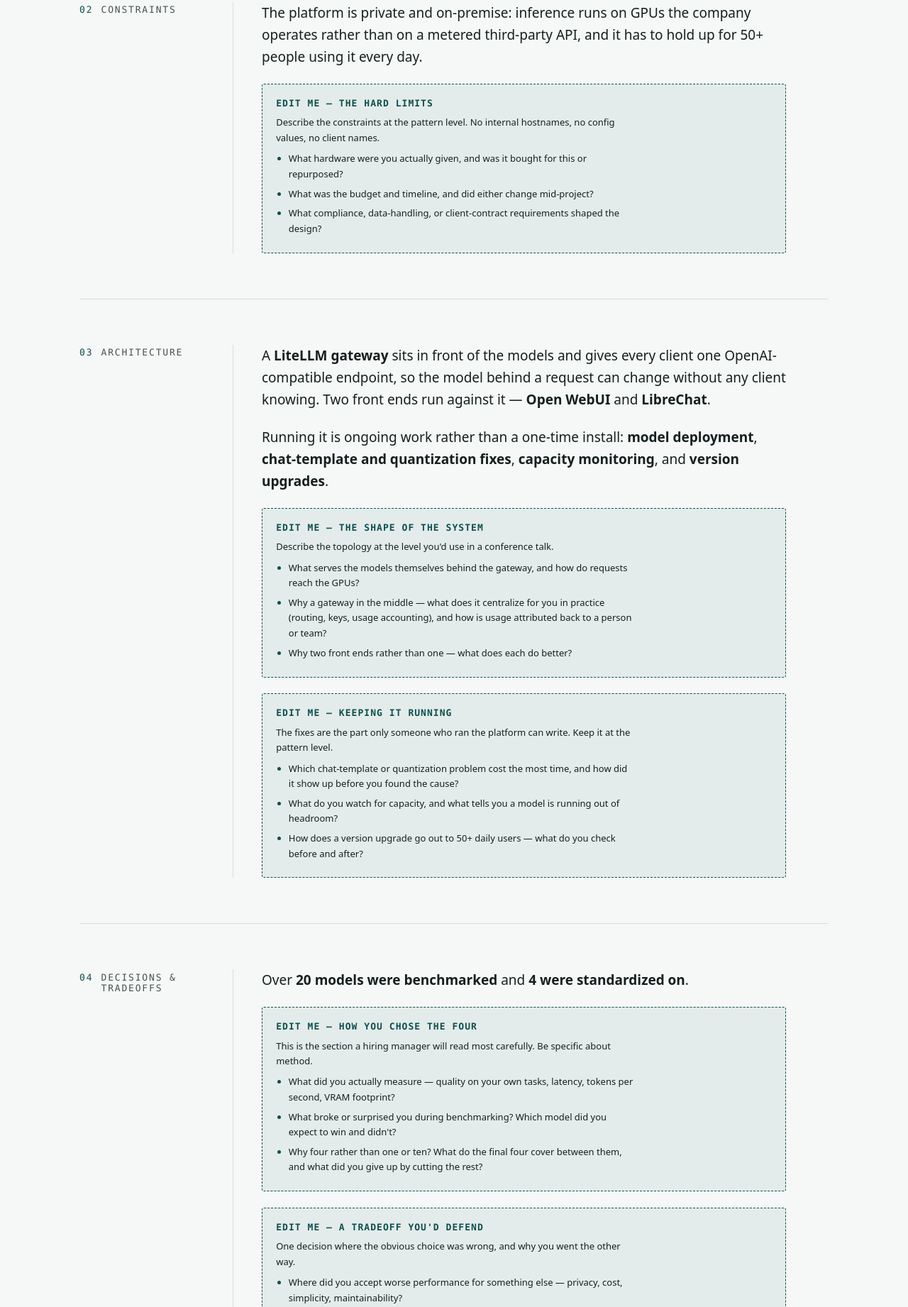
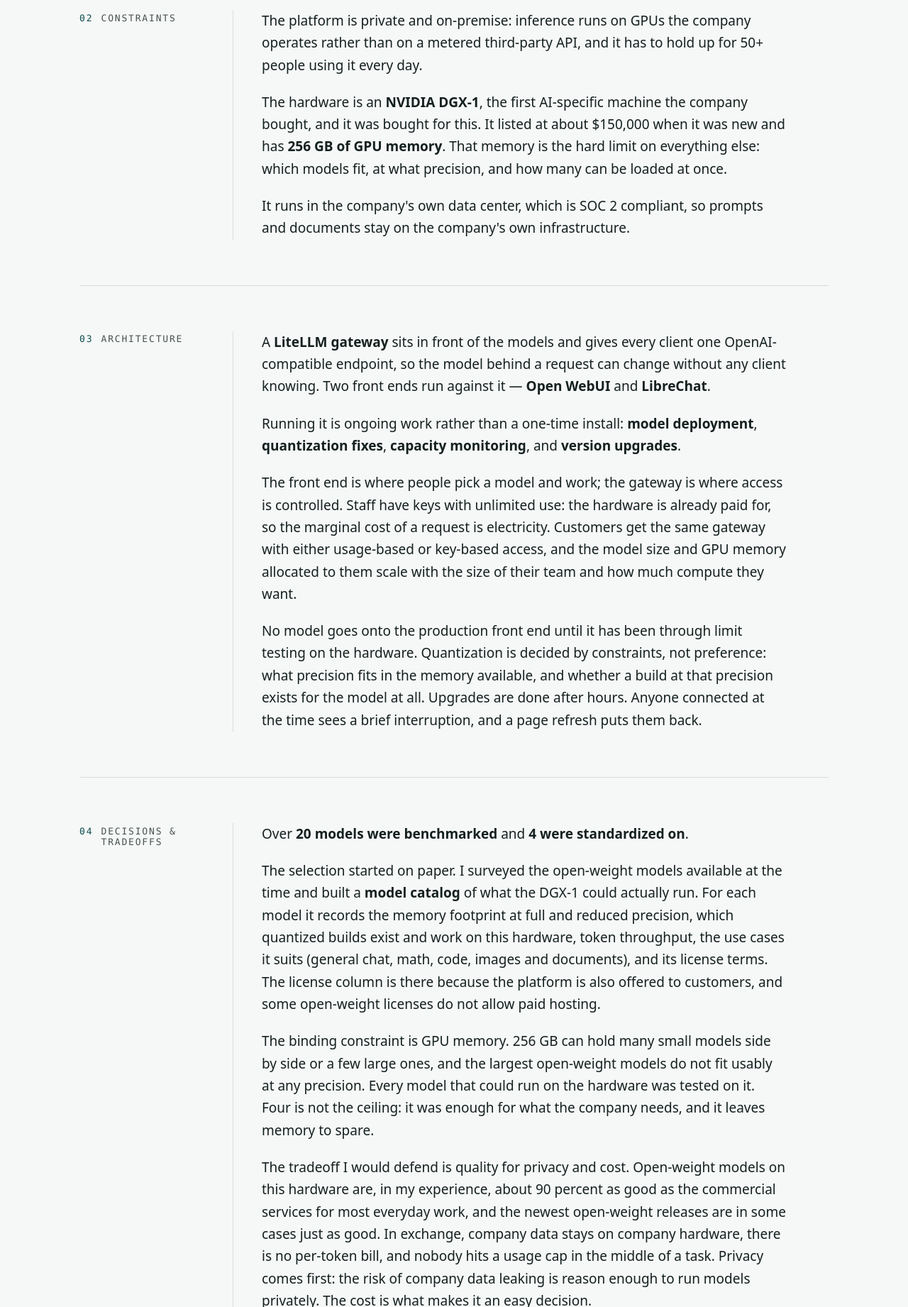
Before and after one commit to Enrique-S-J/Enrique-S-J.github.io, a plain HTML site: page case-studies/llm-platform.html in a window 1280 px wide. Shown: the part 958-2800 px from the top of the page at 71% size. Drawn offline with Linux system fonts and the light colour scheme.

Commit message:
Fill in the case studies and remove the author prompts
Both case studies shipped with visible "Edit me" blocks holding the
questions each section still had to answer. The answered ones are now
prose: why the platform was built, the hardware it runs on, how access
and upgrades work, how the model catalog was put together, the tradeoff
behind running open-weight models, and what ticket triage looked like
before the retrieval system.

Sections that had no answer are removed rather than left as prompts, so
neither page has a retrospective and the ticket triage page is shorter.
With no prompt blocks left, their styles go too.

The platform page no longer lists chat-template fixes among the running
work; quantization is the part of that claim that can be stood behind.

```diff
--- a/assets/style.css
+++ b/assets/style.css
@@ -426,7 +426,7 @@ a:hover {
 
 /* Prose lists only. The component lists (.readout, .systems, .repos,
    .contact) carry a class and set their own box. :where() adds no
-   specificity, so .todo ul further down still overrides this. */
+   specificity, so any classed list still overrides this. */
 .section__body ul:where(:not([class])) {
   max-width: var(--measure);
   padding-left: 1.2rem;
@@ -439,38 +439,6 @@ a:hover {
 
 .section__body li::marker {
   color: var(--accent);
-}
-
-/* Author prompts. Visible while the site is a draft, and deliberately loud
-   so an unfinished page is never mistaken for a finished one. */
-.todo {
-  border: 1px dashed var(--accent);
-  background: var(--accent-soft);
-  border-radius: 3px;
-  padding: 1rem 1.2rem;
-  margin: 0 0 1.4rem;
-  max-width: var(--measure);
-}
-
-.todo p {
-  margin: 0;
-  font-size: var(--step--1);
-  color: var(--ink);
-}
-
-.todo strong {
-  font-family: var(--font-mono);
-  letter-spacing: 0.08em;
-  text-transform: uppercase;
-  display: block;
-  margin-bottom: 0.4rem;
-  color: var(--accent);
-}
-
-.todo ul {
-  margin: 0.5rem 0 0;
-  padding-left: 1.1rem;
-  font-size: var(--step--1);
 }
 
 .stack {
--- a/case-studies/llm-platform.html
+++ b/case-studies/llm-platform.html
@@ -59,16 +59,19 @@
           month.
         </p>
 
-        <!-- EDIT ME: What made this urgent enough to act on? -->
-        <div class="todo">
-          <p><strong>Edit me — the trigger</strong></p>
-          <p>Replace this block with the specific moment this stopped being tolerable. Two or three sentences.</p>
-          <ul>
-            <li>What surfaced the problem — a bill, an audit, a client question, someone pasting something they shouldn't have?</li>
-            <li>Who raised it, and who had to be convinced this was worth building rather than buying?</li>
-            <li>What was the alternative on the table (more seats? a policy banning the tools?) and why wasn't it enough?</li>
-          </ul>
-        </div>
+        <p>
+          Cost was one of three reasons to act. The first was security: business
+          documents and data were going out to cloud services when they could
+          stay on hardware the company controls. The second was continuity:
+          subscription plans cap usage, so people ran out of tokens partway
+          through their work and had to stop or pay overages.
+        </p>
+        <p>
+          A private platform answers all three. It replaced paid seats that
+          averaged about $100 per seat per month, which is $2,000 a month for a
+          team of 20 before any extra token charges, and nobody on it runs out
+          of usage.
+        </p>
       </div>
     </section>
 
@@ -81,16 +84,18 @@
           to hold up for 50+ people using it every day.
         </p>
 
-        <!-- EDIT ME: The real limits you designed inside of. -->
-        <div class="todo">
-          <p><strong>Edit me — the hard limits</strong></p>
-          <p>Describe the constraints at the pattern level. No internal hostnames, no config values, no client names.</p>
-          <ul>
-            <li>What hardware were you actually given, and was it bought for this or repurposed?</li>
-            <li>What was the budget and timeline, and did either change mid-project?</li>
-            <li>What compliance, data-handling, or client-contract requirements shaped the design?</li>
-          </ul>
-        </div>
+        <p>
+          The hardware is an <strong>NVIDIA DGX-1</strong>, the first AI-specific
+          machine the company bought, and it was bought for this. It listed at
+          about $150,000 when it was new and has
+          <strong>256 GB of GPU memory</strong>. That memory is the hard limit on
+          everything else: which models fit, at what precision, and how many can
+          be loaded at once.
+        </p>
+        <p>
+          It runs in the company's own data center, which is SOC 2 compliant, so
+          prompts and documents stay on the company's own infrastructure.
+        </p>
       </div>
     </section>
 
@@ -107,32 +112,27 @@
         <p>
           Running it is ongoing work rather than a one-time install:
           <strong>model deployment</strong>,
-          <strong>chat-template and quantization fixes</strong>,
+          <strong>quantization fixes</strong>,
           <strong>capacity monitoring</strong>, and
           <strong>version upgrades</strong>.
         </p>
 
-        <!-- EDIT ME: How the pieces actually fit together. -->
-        <div class="todo">
-          <p><strong>Edit me — the shape of the system</strong></p>
-          <p>Describe the topology at the level you'd use in a conference talk.</p>
-          <ul>
-            <li>What serves the models themselves behind the gateway, and how do requests reach the GPUs?</li>
-            <li>Why a gateway in the middle — what does it centralize for you in practice (routing, keys, usage accounting), and how is usage attributed back to a person or team?</li>
-            <li>Why two front ends rather than one — what does each do better?</li>
-          </ul>
-        </div>
-
-        <!-- EDIT ME: What operating it has actually involved. -->
-        <div class="todo">
-          <p><strong>Edit me — keeping it running</strong></p>
-          <p>The fixes are the part only someone who ran the platform can write. Keep it at the pattern level.</p>
-          <ul>
-            <li>Which chat-template or quantization problem cost the most time, and how did it show up before you found the cause?</li>
-            <li>What do you watch for capacity, and what tells you a model is running out of headroom?</li>
-            <li>How does a version upgrade go out to 50+ daily users — what do you check before and after?</li>
-          </ul>
-        </div>
+        <p>
+          The front end is where people pick a model and work; the gateway is
+          where access is controlled. Staff have keys with unlimited use: the
+          hardware is already paid for, so the marginal cost of a request is
+          electricity. Customers get the same gateway with either usage-based or
+          key-based access, and the model size and GPU memory allocated to them
+          scale with the size of their team and how much compute they want.
+        </p>
+        <p>
+          No model goes onto the production front end until it has been through
+          limit testing on the hardware. Quantization is decided by constraints,
+          not preference: what precision fits in the memory available, and
+          whether a build at that precision exists for the model at all.
+          Upgrades are done after hours. Anyone connected at the time sees a
+          brief interruption, and a page refresh puts them back.
+        </p>
       </div>
     </section>
 
@@ -144,26 +144,34 @@
           <strong>4 were standardized on</strong>.
         </p>
 
-        <!-- EDIT ME: The benchmarking story. This is the most interesting part of the project. -->
-        <div class="todo">
-          <p><strong>Edit me — how you chose the four</strong></p>
-          <p>This is the section a hiring manager will read most carefully. Be specific about method.</p>
-          <ul>
-            <li>What did you actually measure — quality on your own tasks, latency, tokens per second, VRAM footprint?</li>
-            <li>What broke or surprised you during benchmarking? Which model did you expect to win and didn't?</li>
-            <li>Why four rather than one or ten? What do the final four cover between them, and what did you give up by cutting the rest?</li>
-          </ul>
-        </div>
-
-        <!-- EDIT ME: Any tradeoff you'd defend in an interview. -->
-        <div class="todo">
-          <p><strong>Edit me — a tradeoff you'd defend</strong></p>
-          <p>One decision where the obvious choice was wrong, and why you went the other way.</p>
-          <ul>
-            <li>Where did you accept worse performance for something else — privacy, cost, simplicity, maintainability?</li>
-            <li>What did you deliberately not build, and has that held up?</li>
-          </ul>
-        </div>
+        <p>
+          The selection started on paper. I surveyed the open-weight models
+          available at the time and built a <strong>model catalog</strong> of
+          what the DGX-1 could actually run. For each model it records the
+          memory footprint at full and reduced precision, which quantized builds
+          exist and work on this hardware, token throughput, the use cases it
+          suits (general chat, math, code, images and documents), and its
+          license terms. The license column is there because the platform is
+          also offered to customers, and some open-weight licenses do not allow
+          paid hosting.
+        </p>
+        <p>
+          The binding constraint is GPU memory. 256 GB can hold many small
+          models side by side or a few large ones, and the largest open-weight
+          models do not fit usably at any precision. Every model that could run
+          on the hardware was tested on it. Four is not the ceiling: it was
+          enough for what the company needs, and it leaves memory to spare.
+        </p>
+        <p>
+          The tradeoff I would defend is quality for privacy and cost.
+          Open-weight models on this hardware are, in my experience, about 90
+          percent as good as the commercial services for most everyday work, and
+          the newest open-weight releases are in some cases just as good. In
+          exchange, company data stays on company hardware, there is no
+          per-token bill, and nobody hits a usage cap in the middle of a task.
+          Privacy comes first: the risk of company data leaking is reason enough
+          to run models privately. The cost is what makes it an easy decision.
+        </p>
       </div>
     </section>
 
@@ -184,32 +192,13 @@
           </li>
         </ul>
 
-        <!-- EDIT ME: Evidence and adoption. -->
-        <div class="todo">
-          <p><strong>Edit me — how you know it worked</strong></p>
-          <p>Numbers are above. Add the texture behind them.</p>
-          <ul>
-            <li>How fast did adoption happen, and did you have to sell it internally or did it spread on its own?</li>
-            <li>What do people use it for most — and was that what you expected when you built it?</li>
-            <li>How did the private-compute offering come about? Who asked for it first?</li>
-          </ul>
-        </div>
-      </div>
-    </section>
-
-    <section class="section step" aria-labelledby="s6">
-      <h2 class="section__label" id="s6"><span class="step__num">06</span> What I'd do differently</h2>
-      <div class="section__body">
-        <!-- EDIT ME: Honest retrospective. Do not skip this one — it reads as maturity. -->
-        <div class="todo">
-          <p><strong>Edit me — the retrospective</strong></p>
-          <p>Two or three things. Specific and unflattering beats vague and safe; this is the section that signals seniority.</p>
-          <ul>
-            <li>What did you build too early, or too elaborately, that you'd cut on a second pass?</li>
-            <li>What did you underestimate — user support, model updates, GPU capacity, evaluation?</li>
-            <li>What would you measure from day one that you only started measuring later?</li>
-          </ul>
-        </div>
+        <p>
+          Some people in the company have dropped their paid subscriptions and
+          use the private platform instead. It did not take much selling: once
+          someone sees what a private model can do, they usually want it. The
+          customer offering grew the same way, out of consulting work, learning
+          sessions, and people getting in touch with general questions about AI.
+        </p>
       </div>
     </section>
 
```
Also changed, not shown: case-studies/ticket-triage.html (+22 -80 lines).
